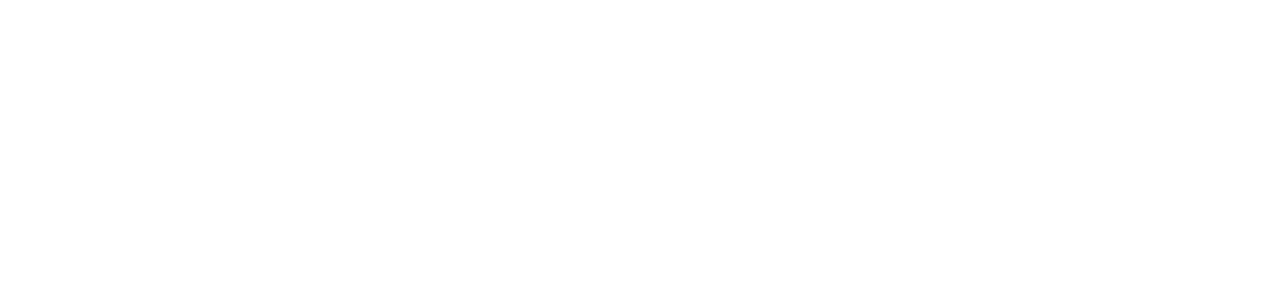
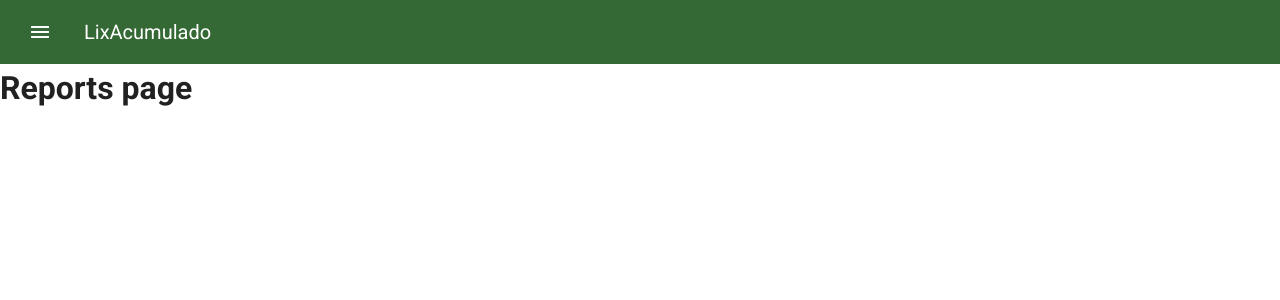
Before and after one commit to brunohasouza/pdsw-client, a Vue app: page /reports in a window 1280 px wide. Before the commit this address had no page. Shown: the top 300 px of the page. Built offline with nearby package versions, Linux system fonts and the light colour scheme.

Commit message:
feat: include drawer and report list route

```diff
--- a/src/layouts/BaseLayout.vue
+++ b/src/layouts/BaseLayout.vue
@@ -1,17 +1,60 @@
 <template>
-    <VAppBar flat class="px-3">
-        <!-- <VSpacer />
-        <VTabs align-tabs="center" color="teal">
-            <VTab :to="{ name: 'home' }" text="Cooperativas" />
-        </VTabs>
-        <VSpacer />
-        <VBtn size="small" variant="outlined" color="error">Sair</VBtn> -->
+    <VAppBar flat class="px-3" color="primary">
+        <template #prepend>
+            <VAppBarNavIcon @click.stop="drawer = !drawer" />
+        </template>
+        <VAppBarTitle>LixAcumulado</VAppBarTitle>
     </VAppBar>
+    <VNavigationDrawer v-model="drawer">
+        <VList :items="items" nav color="primary" />
+        <template #append>
+            <VDivider />
+            <VList nav>
+                <VListItem
+                    prepend-icon="mdi-logout"
+                    @click="logout"
+                    title="Sair"
+                />
+            </VList>
+        </template>
+    </VNavigationDrawer>
     <VMain>
         <RouterView />
     </VMain>
 </template>
 
-<script setup lang="ts"></script>
+<script setup lang="ts">
+    import { AuthService } from '@/services';
+    import { ref } from 'vue';
+    import { useRouter } from 'vue-router';
+
+    const router = useRouter();
+    const drawer = ref(false);
+    const items = [
+        {
+            title: 'Mapa',
+            value: 'home',
+            props: {
+                prependIcon: 'mdi-map',
+                to: { name: 'home' },
+                color: 'primary',
+            },
+        },
+        {
+            title: 'Minhas denúncias',
+            value: 'reports',
+            props: {
+                prependIcon: 'mdi-trash-can',
+                to: { name: 'reports' },
+                color: 'primary',
+            },
+        },
+    ];
+
+    function logout() {
+        const service = new AuthService();
+        service.logout().then(() => router.replace({ name: 'login' }));
+    }
+</script>
 
 <style scoped></style>
--- a/src/router/index.ts
+++ b/src/router/index.ts
@@ -8,7 +8,7 @@
 
 router.beforeEach((to) => {
     if (to.meta.auth && !localStorage.getItem('token')) {
-        return { name: 'login' };
+        // return { name: 'login' };
     }
     if (!to.meta.auth && localStorage.getItem('token')) {
         return { name: 'home' };
--- a/src/router/routes.ts
+++ b/src/router/routes.ts
@@ -10,6 +10,18 @@
                 path: '',
                 component: () => import('@/views/HomePage.vue'),
                 name: 'home',
+            },
+        ],
+    },
+    {
+        path: '/reports',
+        component: () => import('@/layouts/BaseLayout.vue'),
+        meta: { auth: true },
+        children: [
+            {
+                path: '',
+                component: () => import('@/views/ReportsPage.vue'),
+                name: 'reports',
             },
         ],
     },
--- a/src/services/auth-service.ts
+++ b/src/services/auth-service.ts
@@ -52,7 +52,7 @@
         return data;
     }
 
-    public logout() {
+    public async logout() {
         localStorage.removeItem('token');
     }
 }
--- /dev/null
+++ b/src/views/ReportsPage.vue
@@ -0,0 +1,5 @@
+<template>
+    <h1>Reports page</h1>
+</template>
+
+<script setup lang="ts"></script>
```
